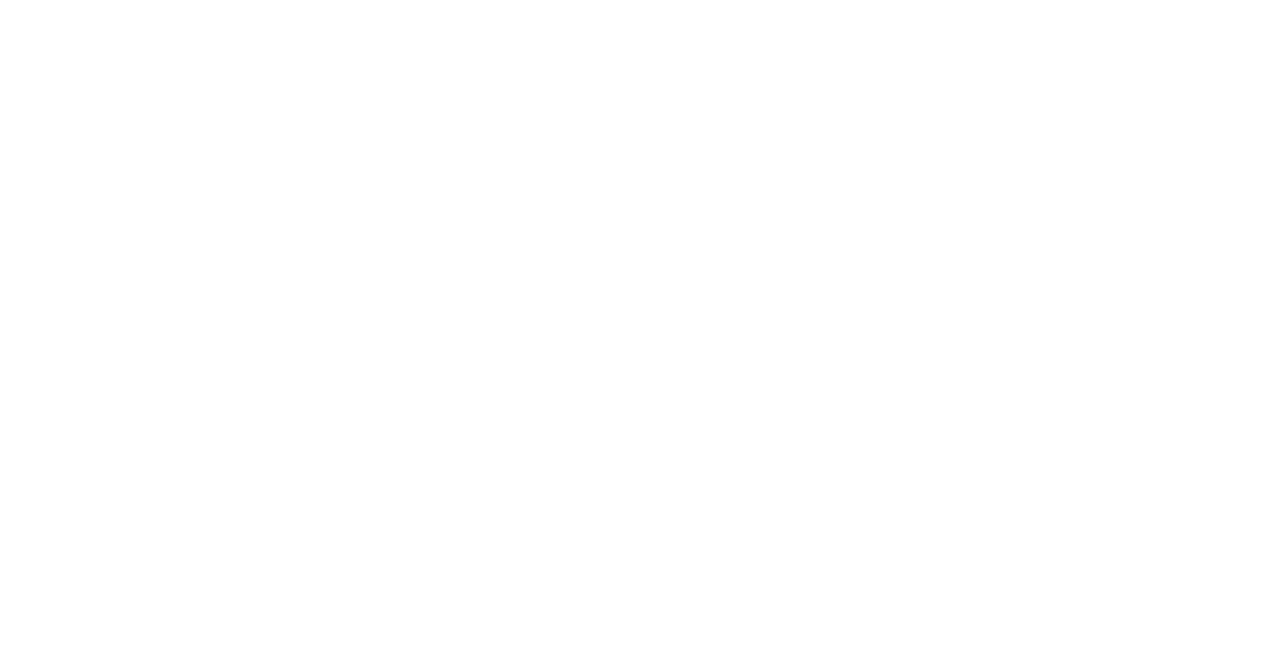
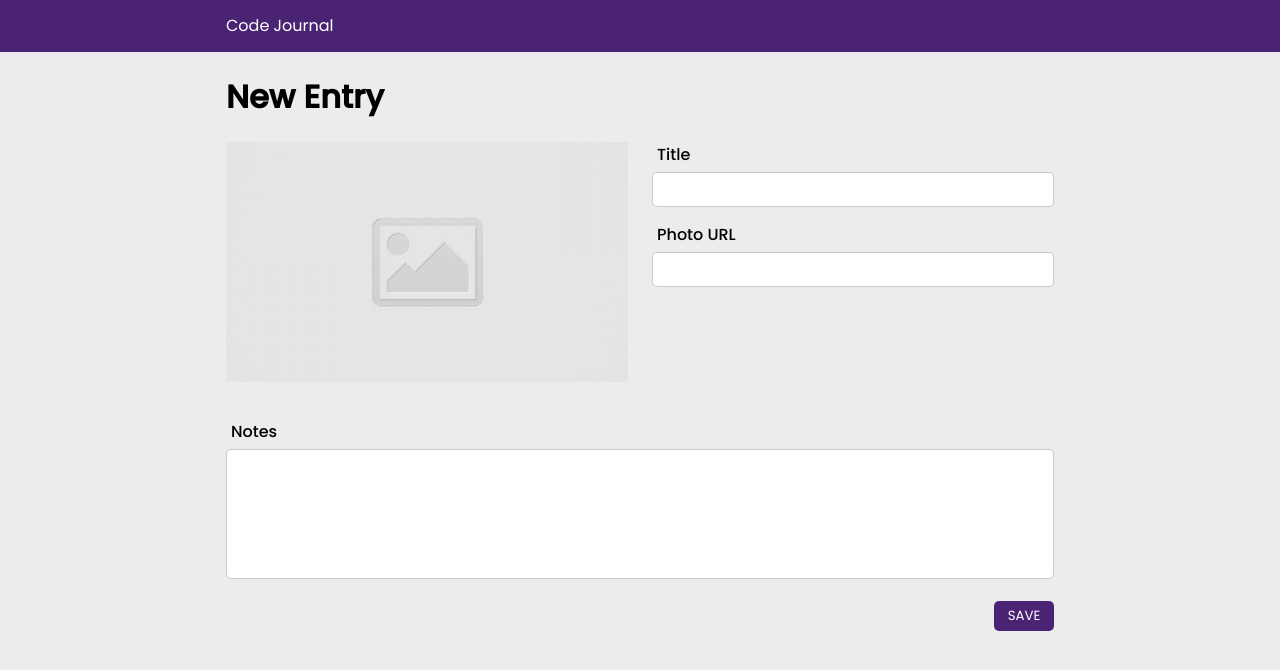
Before and after one commit to YoonHCho/code-journal, a website: page index.html in a window 1280 px wide. Drawn offline with Linux system fonts and the light colour scheme.

Commit message:
Completed issue-1-create-an-entry

```diff
--- a/css/styles.css
+++ b/css/styles.css
@@ -0,0 +1,96 @@
+* {
+  font-family: Poppins, sans-serif;
+}
+
+.background-purple-fullwidth {
+  background-color: #4b2373;
+}
+
+.background-lightgray {
+  background-color: #edebed;
+}
+
+.font-white {
+  color: white;
+}
+
+.font {
+  color: white;
+  font-weight: 100;
+  font-size: medium;
+}
+
+img {
+  width: 100%;
+  height: 240px;
+  object-fit: cover;
+}
+
+.no-resize {
+  resize: none;
+}
+
+.input-100width {
+  width: 100%;
+}
+
+.margin-t5 {
+  margin-top: 5px;
+}
+
+.margin-b15 {
+  margin-bottom: 15px;
+}
+
+.justify-end {
+  justify-content: end;
+}
+
+.font-weight500 {
+  font-weight: 500;
+}
+
+.border-size {
+  height: 35px;
+}
+
+.border {
+  border-radius: 5px;
+  border: 1px solid #cccbcc;
+}
+
+input[type="text"]:focus {
+  outline-color: #4b2373 !important;
+}
+
+textarea:focus {
+  outline-color: #4b2373 !important;
+}
+
+.text-pl10 {
+  padding-left: 10px;
+}
+
+.textarea-pt10 {
+  padding-top: 10px;
+}
+
+.btn {
+  background-color: #4b2373;
+  width: 60px;
+  height: 30px;
+  border: none;
+  border-radius: 5px;
+}
+
+.note-height {
+  height: 130px;
+}
+
+.padding-l5 {
+  padding-left: 5px;
+}
+
+.padding-r12 {
+  padding-right: 12px;
+}
--- a/index.html
+++ b/index.html
@@ -1,6 +1,7 @@
 <!DOCTYPE html>
 <html lang="en">
 <head>
+  <link href="https://fonts.googleapis.com/css2?family=Poppins:wght@400;500&display=swap" rel="stylesheet">
   <meta charset="UTF-8">
   <meta name="viewport" content="width=device-width, initial-scale=1.0">
   <title>Code Journal</title>
@@ -15,11 +16,64 @@
   <link rel="stylesheet" href="css/layout.css">
   <link rel="stylesheet" href="css/styles.css">
 </head>
-<body>
-  <header>
-  </header>
-  <main>
-  </main>
+
+<body class="background-lightgray">
+  <div data-view="entry-form">
+    <form id="form-journal">
+
+      <header class="background-purple-fullwidth">
+        <div class="container">
+          <div class="row">
+            <h2 class="column-full font">Code Journal</h2>
+          </div>
+        </div>
+      </header>
+
+      <main class="container">
+
+        <div class="row">
+          <div class="column-full">
+            <h1>New Entry</h1>
+          </div>
+        </div>
+
+        <div class="row margin-b15">
+          <div class="column-full column-half margin-b15">
+            <img src="images/placeholder-image-square.jpg" alt="Image placeholder">
+          </div>
+          <div class="column-full column-half ">
+            <label for="title" class="font-weight500 padding-l5">Title</label>
+            <div class="margin-b15 margin-t5">
+              <input class="input-100width border-size border text-pl10" type="text" name="title" id="title" >
+            </div>
+            <label for="photo-url" class="font-weight500 padding-l5">Photo URL</label>
+            <div class="margin-t5">
+              <input class="input-100width border-size border text-pl10" type="text" name="photo-url" id="photo-url" >
+            </div>
+          </div>
+        </div>
+
+        <div class="row margin-b15">
+          <div class="column-full">
+            <label for="notes" class="font-weight500 padding-l5">Notes</label>
+            <div class="margin-t5">
+              <textarea class="column-full border text-pl10 textarea-pt10 no-resize note-height" name="notes" id="notes" ></textarea>
+            </div>
+          </div>
+        </div>
+
+        <div class="row justify-end padding-r12">
+          <div>
+            <button class="btn font-white" type="submit">SAVE</button>
+            <!-- <input class="btn font-white" type="submit" value="SAVE"> -->
+          </div>
+        </div>
+
+
+      </main>
+    </form>
+  </div>
+
   <script src="js/data.js"></script>
   <script src="js/main.js"></script>
 </body>
--- a/js/data.js
+++ b/js/data.js
@@ -6,3 +6,14 @@ var data = {
   editing: null,
   nextEntryId: 1
 };
+
+var previousDataJSON = localStorage.getItem('code-journal-local-storage');
+if (previousDataJSON !== null) {
+  data = JSON.parse(previousDataJSON);
+}
+
+window.addEventListener('beforeunload', beforeCloseWindow);
+function beforeCloseWindow(event) {
+  var dataJSON = JSON.stringify(data);
+  localStorage.setItem('code-journal-local-storage', dataJSON);
+}
--- a/js/main.js
+++ b/js/main.js
@@ -0,0 +1,24 @@
+var photoURL = document.querySelector('#photo-url');
+photoURL.addEventListener('input', displayImage);
+var image = document.querySelector('img');
+
+function displayImage(event) {
+  image.setAttribute('src', event.target.value);
+}
+
+var formEntry = document.querySelector('#form-journal');
+formEntry.addEventListener('submit', submitEntry);
+
+function submitEntry(event) {
+  event.preventDefault();
+  var entryObj = {};
+
+  entryObj.title = formEntry.elements.title.value;
+  entryObj.photoUrl = formEntry.elements['photo-url'].value;
+  entryObj.notes = formEntry.elements.notes.value;
+  entryObj.entryId = data.nextEntryId;
+  data.nextEntryId += 1;
+  data.entries.unshift(entryObj);
+  image.setAttribute('src', 'images/placeholder-image-square.jpg');
+  formEntry.reset();
+}
```
